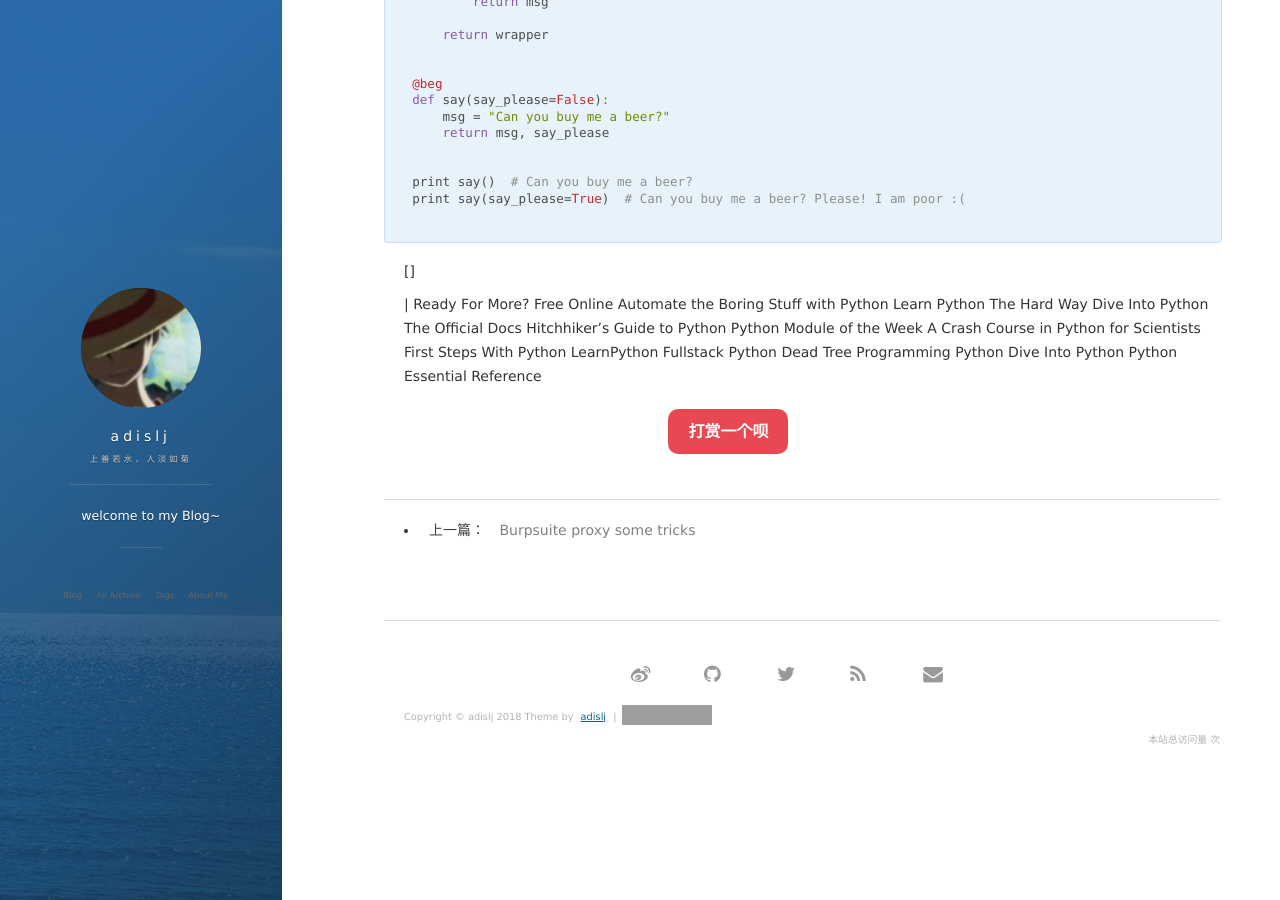
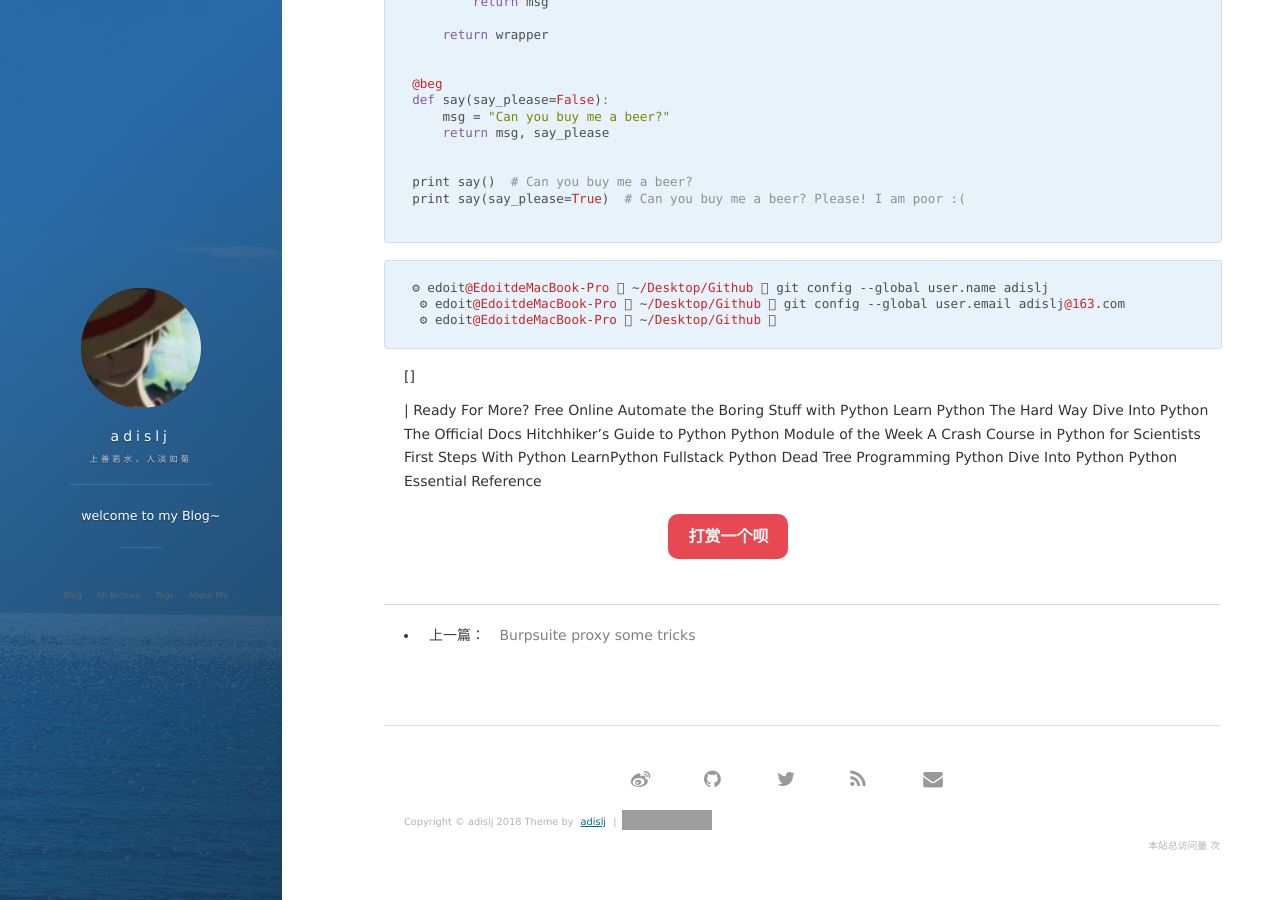
Before and after one commit to adislj/adislj.github.io, a Jekyll site: the page built from _posts/2017-11-02-Python_first.md, in a window 1280 px wide and 900 px high, scrolled down 13550 px. Built offline with Jekyll 4.4.1, drawn with Linux system fonts in a browser that asks for light colours; nearby versions of some CDN libraries; comment, search, counter and statistics services are not loaded; grey boxes are pictures that could not be loaded.

Commit message:
atom_test

````diff
--- a/_posts/2017-11-02-Python_first.md
+++ b/_posts/2017-11-02-Python_first.md
@@ -827,6 +827,11 @@ print say()  # Can you buy me a beer?
 print say(say_please=True)  # Can you buy me a beer? Please! I am poor :(
 
 ```
+```
+⚙ edoit@EdoitdeMacBook-Pro  ~/Desktop/Github  git config --global user.name adislj
+ ⚙ edoit@EdoitdeMacBook-Pro  ~/Desktop/Github  git config --global user.email adislj@163.com
+ ⚙ edoit@EdoitdeMacBook-Pro  ~/Desktop/Github 
+```
 
 []
 
````
